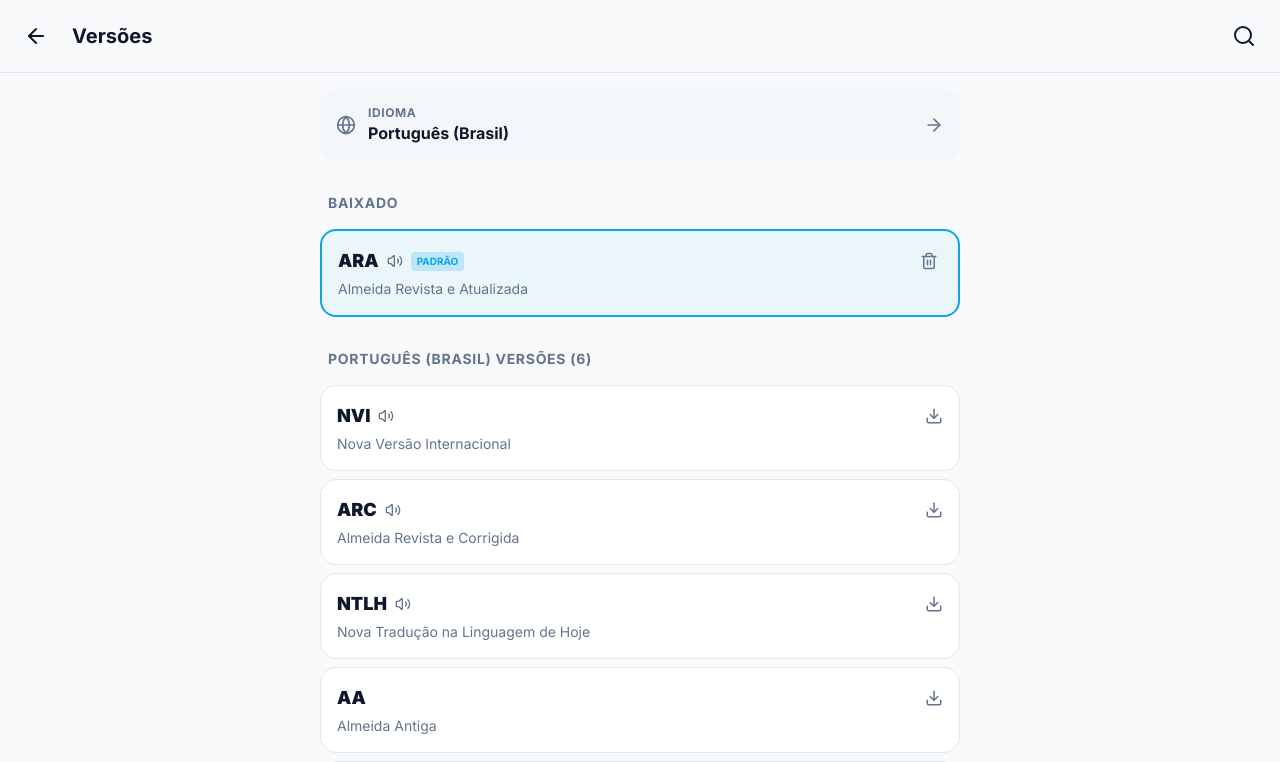
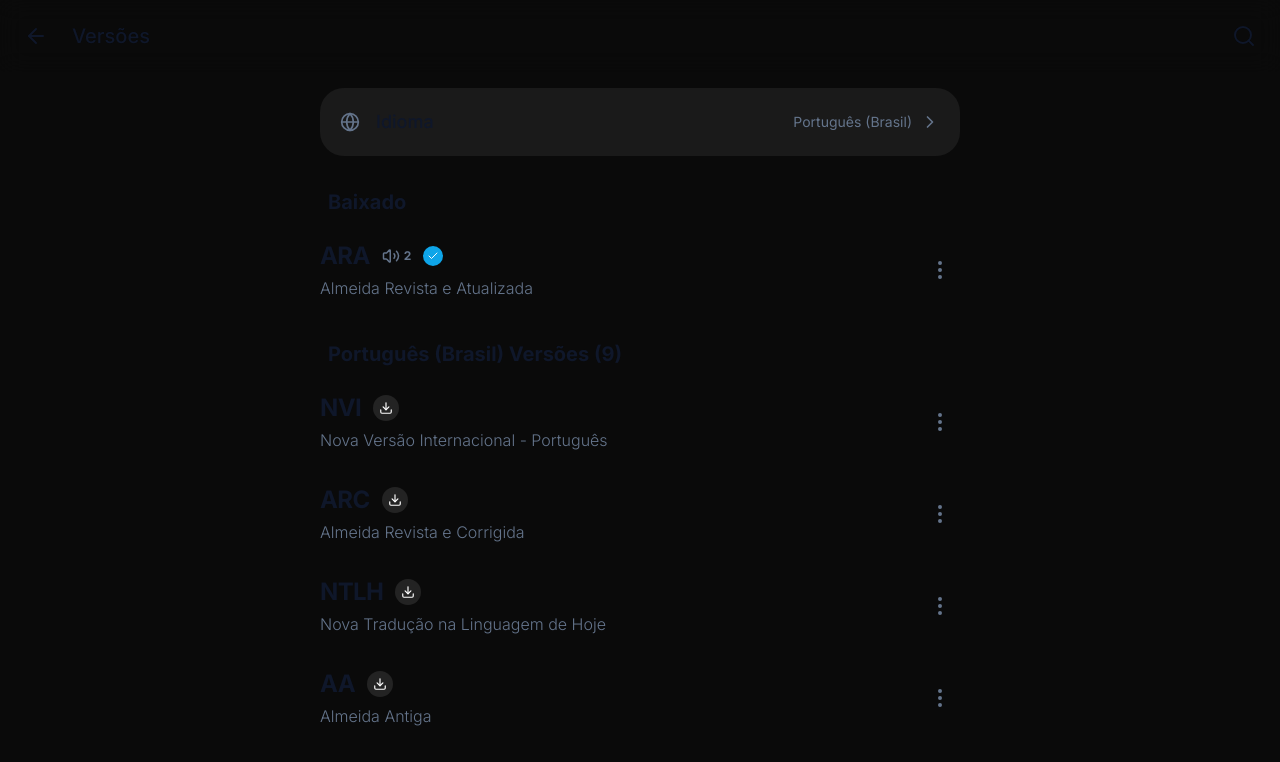
Before and after one commit to multimidiapro/app, a Next.js app: page /bible/versions in a window 1280 px wide. Shown: the top 762 px of the page. Built offline with nearby package versions, Linux system fonts and the light colour scheme.

Commit message:
feat: Implement Bible version download management
Add functionality to download and manage different Bible versions locally. This includes UI updates on the chapter page to show downloaded status and a new versions page for managing downloads and showing available updates.

```diff
--- a/app/bible/[book]/[chapter]/page.tsx
+++ b/app/bible/[book]/[chapter]/page.tsx
@@ -14,7 +14,9 @@
   CheckCircle,
   Sparkles,
   Globe,
-  ChevronDown
+  ChevronDown,
+  Download,
+  Check
 } from 'lucide-react';
 import { BIBLE_BOOKS } from '@/lib/bible-data';
 import { generateVerseExplanation, generateBibleText, enhanceChapterWithMetadata } from '@/lib/ai';
@@ -63,6 +65,7 @@
   const [isEnhancing, setIsEnhancing] = useState(false);
   const [currentVersion, setCurrentVersion] = useState('almeida');
   const [showVersionSelector, setShowVersionSelector] = useState(false);
+  const [downloadedVersions, setDownloadedVersions] = useState<string[]>(['almeida']);
 
   const [selectedVerses, setSelectedVerses] = useState<number[]>([]);
   const [highlights, setHighlights] = useState<Record<number, string>>({});
@@ -176,6 +179,10 @@
           hlData.forEach(h => { hlMap[h.verse] = h.color; });
           setHighlights(hlMap);
           setReadVerses(readData);
+
+          // Load downloaded versions
+          const saved = localStorage.getItem('biblia_ai_downloaded_versions');
+          if (saved) setDownloadedVersions(JSON.parse(saved));
         } catch (e) {
           console.error('Failed to load chapter metadata', e);
         }
@@ -343,24 +350,38 @@
               </button>
 
               {showVersionSelector && (
-                <div className="absolute top-full right-0 mt-2 w-48 bg-card border border-border rounded-2xl shadow-2xl z-50 overflow-hidden animate-in fade-in slide-in-from-top-2">
+                <div className="absolute top-full right-0 mt-2 w-56 bg-card border border-border rounded-2xl shadow-2xl z-50 overflow-hidden animate-in fade-in slide-in-from-top-2">
                   <div className="p-2 flex flex-col gap-1">
                     {[
-                      { id: 'almeida', name: 'Almeida Revista e Corrigida' },
-                      { id: 'nvi', name: 'Nova Versão Internacional' },
-                      { id: 'aa', name: 'Almeida Antiga' },
-                      { id: 'kjv', name: 'King James Version' }
-                    ].map((v) => (
+                      { id: 'almeida', name: 'ARA' },
+                      { id: 'nvi', name: 'NVI' },
+                      { id: 'arc', name: 'ARC' },
+                      { id: 'ntlh', name: 'NTLH' },
+                      { id: 'aa', name: 'AA' },
+                      { id: 'a21', name: 'A21' },
+                      { id: 'kjv', name: 'KJV' },
+                      { id: 'nbv', name: 'NBV' },
+                      { id: 'nvt', name: 'NVT' },
+                    ].filter(v => downloadedVersions.includes(v.id)).map((v) => (
                       <button
                         key={v.id}
                         onClick={() => handleVersionChange(v.id)}
-                        className={`w-full text-left px-4 py-2.5 rounded-xl text-xs font-medium transition-colors ${
+                        className={`w-full text-left px-4 py-2.5 rounded-xl text-xs font-medium transition-colors flex items-center justify-between ${
                           currentVersion === v.id ? 'bg-primary text-primary-foreground' : 'hover:bg-secondary'
                         }`}
                       >
-                        {v.name}
+                        <span>{v.name}</span>
+                        {currentVersion === v.id && <Check size={14} />}
                       </button>
                     ))}
+                    <div className="h-px bg-border my-1" />
+                    <button
+                      onClick={() => router.push('/bible/versions')}
+                      className="w-full text-left px-4 py-2.5 rounded-xl text-xs font-bold text-primary hover:bg-primary/10 transition-colors flex items-center gap-2"
+                    >
+                      <Download size={14} />
+                      Mais versões
+                    </button>
                   </div>
                 </div>
               )}
--- a/app/bible/versions/page.tsx
+++ b/app/bible/versions/page.tsx
@@ -6,19 +6,24 @@
   ArrowLeft,
   Globe,
   Download,
-  Trash2,
   Search,
-  Volume2
+  Volume2,
+  MoreVertical,
+  ChevronRight,
+  Check
 } from 'lucide-react';
 import { getSelectedVersion, setSelectedVersion } from '@/lib/db';
 
 const VERSIONS = [
-  { id: 'almeida', name: 'ARA', fullName: 'Almeida Revista e Atualizada', language: 'Português (Brasil)', hasAudio: true },
-  { id: 'nvi', name: 'NVI', fullName: 'Nova Versão Internacional', language: 'Português (Brasil)', hasAudio: true },
-  { id: 'arc', name: 'ARC', fullName: 'Almeida Revista e Corrigida', language: 'Português (Brasil)', hasAudio: true },
-  { id: 'ntlh', name: 'NTLH', fullName: 'Nova Tradução na Linguagem de Hoje', language: 'Português (Brasil)', hasAudio: true },
-  { id: 'aa', name: 'AA', fullName: 'Almeida Antiga', language: 'Português (Brasil)', hasAudio: false },
-  { id: 'kjv', name: 'KJV', fullName: 'King James Version', language: 'English', hasAudio: true },
+  { id: 'almeida', name: 'ARA', fullName: 'Almeida Revista e Atualizada', language: 'Português (Brasil)', hasAudio: true, hasUpdate: false },
+  { id: 'nvi', name: 'NVI', fullName: 'Nova Versão Internacional - Português', language: 'Português (Brasil)', hasAudio: true, hasUpdate: true },
+  { id: 'arc', name: 'ARC', fullName: 'Almeida Revista e Corrigida', language: 'Português (Brasil)', hasAudio: true, hasUpdate: false },
+  { id: 'ntlh', name: 'NTLH', fullName: 'Nova Tradução na Linguagem de Hoje', language: 'Português (Brasil)', hasAudio: true, hasUpdate: false },
+  { id: 'aa', name: 'AA', fullName: 'Almeida Antiga', language: 'Português (Brasil)', hasAudio: false, hasUpdate: false },
+  { id: 'a21', name: 'A21', fullName: 'Almeida Século 21', language: 'Português (Brasil)', hasAudio: false, hasUpdate: false },
+  { id: 'kjv', name: 'KJV', fullName: 'King James Version', language: 'English', hasAudio: true, hasUpdate: false },
+  { id: 'nbv', name: 'NBV', fullName: 'Nova Bíblia Viva', language: 'Português (Brasil)', hasAudio: true, hasUpdate: false },
+  { id: 'nvt', name: 'NVT', fullName: 'Nova Versão Transformadora', language: 'Português (Brasil)', hasAudio: false, hasUpdate: false },
 ];
 
 export default function VersionsPage() {
@@ -75,99 +80,133 @@
     }, 400);
   };
 
-  const removeDownload = (id: string) => {
-    if (id === 'almeida') return; // Keep default
-    setDownloaded(prev => {
-      const next = prev.filter(v => v !== id);
-      localStorage.setItem('biblia_ai_downloaded_versions', JSON.stringify(next));
-      return next;
-    });
-  };
-
   const filteredVersions = VERSIONS.filter(v =>
     v.name.toLowerCase().includes(searchQuery.toLowerCase()) ||
     v.fullName.toLowerCase().includes(searchQuery.toLowerCase())
   );
 
   return (
-    <div className="min-h-screen bg-background text-foreground flex flex-col">
-      <header className="sticky top-0 z-50 bg-background/80 backdrop-blur-md border-b border-border p-4 flex items-center gap-4">
-        <button onClick={() => router.back()} className="p-2 rounded-full hover:bg-secondary transition-colors">
+    <div className="min-h-screen bg-[#0a0a0a] text-foreground flex flex-col font-sans">
+      <header className="sticky top-0 z-50 bg-[#0a0a0a]/80 backdrop-blur-md p-4 flex items-center gap-4">
+        <button onClick={() => router.back()} className="p-2 rounded-full hover:bg-white/5 transition-colors">
           <ArrowLeft size={24} />
         </button>
-        <h1 className="text-xl font-bold flex-1">Versões</h1>
-        <button className="p-2 rounded-full hover:bg-secondary transition-colors">
+        <h1 className="text-xl font-medium flex-1">Versões</h1>
+        <button className="p-2 rounded-full hover:bg-white/5 transition-colors">
           <Search size={24} />
         </button>
       </header>
 
       <main className="flex-1 p-4 max-w-2xl mx-auto w-full pb-20">
         <div className="mb-8">
-          <button className="w-full flex items-center justify-between p-4 rounded-2xl bg-secondary/50 hover:bg-secondary transition-colors">
-            <div className="flex items-center gap-3">
+          <button className="w-full flex items-center justify-between p-5 rounded-3xl bg-[#1a1a1a] hover:bg-[#222] transition-colors">
+            <div className="flex items-center gap-4">
               <Globe size={20} className="text-muted-foreground" />
-              <div className="text-left">
-                <p className="text-xs text-muted-foreground font-bold uppercase tracking-wider">Idioma</p>
-                <p className="font-bold">Português (Brasil)</p>
-              </div>
+              <p className="font-medium text-lg">Idioma</p>
             </div>
-            <ArrowLeft size={20} className="rotate-180 text-muted-foreground" />
+            <div className="flex items-center gap-2 text-muted-foreground">
+              <span className="text-sm">Português (Brasil)</span>
+              <ChevronRight size={20} className="rotate-0" />
+            </div>
           </button>
         </div>
 
-        <section className="mb-8">
-          <h2 className="text-sm font-bold text-muted-foreground uppercase tracking-wider mb-4 px-2">Baixado</h2>
-          <div className="flex flex-col gap-2">
+        <section className="mb-10">
+          <h2 className="text-xl font-bold mb-6 px-2">Baixado</h2>
+          <div className="flex flex-col gap-6">
             {VERSIONS.filter(v => downloaded.includes(v.id)).map(v => (
               <div
                 key={v.id}
-                className={`p-4 rounded-2xl border-2 transition-all ${
-                  selected === v.id ? 'border-primary bg-primary/5' : 'border-transparent bg-card hover:bg-secondary/30'
-                }`}
+                className="group cursor-pointer"
                 onClick={() => handleSelect(v.id)}
               >
-                <div className="flex items-center justify-between mb-1">
-                  <div className="flex items-center gap-2">
-                    <span className="text-lg font-black">{v.name}</span>
-                    {v.hasAudio && <Volume2 size={16} className="text-muted-foreground" />}
-                    {v.id === 'almeida' && <span className="text-[10px] bg-primary/20 text-primary px-1.5 py-0.5 rounded font-bold">PADRÃO</span>}
+                <div className="flex items-center justify-between">
+                  <div className="flex flex-col gap-1">
+                    <div className="flex items-center gap-3">
+                      <span className="text-2xl font-bold tracking-tight">{v.name}</span>
+                      {v.hasAudio && (
+                        <div className="flex items-center gap-1 text-muted-foreground">
+                          <Volume2 size={18} />
+                          <span className="text-xs font-bold">2</span>
+                        </div>
+                      )}
+                      {selected === v.id && (
+                        <div className="w-5 h-5 rounded-full bg-primary flex items-center justify-center">
+                          <Check size={12} className="text-primary-foreground" />
+                        </div>
+                      )}
+                    </div>
+                    <p className="text-base text-muted-foreground font-light">{v.fullName}</p>
+                    {v.hasUpdate && (
+                      <div className="mt-1">
+                        <span className="text-[10px] text-emerald-500 font-bold uppercase tracking-wider">
+                          Atualização disponível
+                        </span>
+                      </div>
+                    )}
                   </div>
                   <button
                     onClick={(e) => {
                       e.stopPropagation();
-                      removeDownload(v.id);
+                      // Show menu
                     }}
-                    className="p-1 text-muted-foreground hover:text-destructive transition-colors"
+                    className="p-2 text-muted-foreground hover:text-foreground transition-colors"
                   >
-                    <Trash2 size={18} />
+                    <MoreVertical size={24} />
                   </button>
                 </div>
-                <p className="text-sm text-muted-foreground">{v.fullName}</p>
               </div>
             ))}
           </div>
         </section>
 
         {Object.keys(downloading).length > 0 && (
-          <section className="mb-8">
-            <h2 className="text-sm font-bold text-muted-foreground uppercase tracking-wider mb-4 px-2">Baixando</h2>
-            <div className="flex flex-col gap-2">
+          <section className="mb-10">
+            <h2 className="text-xl font-bold mb-6 px-2">Baixando</h2>
+            <div className="flex flex-col gap-6">
               {VERSIONS.filter(v => downloading[v.id] !== undefined).map(v => (
-                <div key={v.id} className="p-4 rounded-2xl bg-card border border-border">
-                  <div className="flex items-center justify-between mb-3">
-                    <div className="flex items-center gap-2">
-                      <span className="text-lg font-black">{v.name}</span>
-                      <Volume2 size={16} className="text-muted-foreground" />
+                <div key={v.id} className="flex items-center justify-between">
+                  <div className="flex flex-col gap-1">
+                    <div className="flex items-center gap-3">
+                      <span className="text-2xl font-bold tracking-tight">{v.name}</span>
+                      <Volume2 size={18} className="text-muted-foreground" />
                     </div>
-                    <span className="text-sm font-bold text-primary">{downloading[v.id]}%</span>
+                    <p className="text-base text-muted-foreground font-light">{v.fullName}</p>
+                    <div className="mt-3 w-32 h-1 bg-white/10 rounded-full overflow-hidden">
+                      <div
+                        className="h-full bg-white transition-all duration-300"
+                        style={{ width: `${downloading[v.id]}%` }}
+                      />
+                    </div>
+                    <p className="text-xs text-muted-foreground mt-2 font-medium">Baixando Versão</p>
                   </div>
-                  <div className="h-1.5 w-full bg-secondary rounded-full overflow-hidden">
-                    <div
-                      className="h-full bg-primary transition-all duration-300"
-                      style={{ width: `${downloading[v.id]}%` }}
-                    />
+                  <div className="relative w-14 h-14">
+                    <svg className="w-full h-full transform -rotate-90">
+                      <circle
+                        cx="28"
+                        cy="28"
+                        r="24"
+                        stroke="currentColor"
+                        strokeWidth="3"
+                        fill="transparent"
+                        className="text-white/10"
+                      />
+                      <circle
+                        cx="28"
+                        cy="28"
+                        r="24"
+                        stroke="currentColor"
+                        strokeWidth="3"
+                        fill="transparent"
+                        strokeDasharray={2 * Math.PI * 24}
+                        strokeDashoffset={2 * Math.PI * 24 * (1 - downloading[v.id] / 100)}
+                        className="text-red-500 transition-all duration-300"
+                      />
+                    </svg>
+                    <span className="absolute inset-0 flex items-center justify-center text-xs font-bold">
+                      {downloading[v.id]}%
+                    </span>
                   </div>
-                  <p className="text-xs text-muted-foreground mt-2">Baixando Versão...</p>
                 </div>
               ))}
             </div>
@@ -175,24 +214,28 @@
         )}
 
         <section>
-          <h2 className="text-sm font-bold text-muted-foreground uppercase tracking-wider mb-4 px-2">
+          <h2 className="text-xl font-bold mb-6 px-2">
             Português (Brasil) Versões ({filteredVersions.length})
           </h2>
-          <div className="flex flex-col gap-2">
+          <div className="flex flex-col gap-8">
             {filteredVersions.filter(v => !downloaded.includes(v.id) && downloading[v.id] === undefined).map(v => (
               <div
                 key={v.id}
-                className="p-4 rounded-2xl bg-card border border-border hover:bg-secondary/30 transition-colors cursor-pointer group"
+                className="flex items-center justify-between group cursor-pointer"
                 onClick={() => startDownload(v.id)}
               >
-                <div className="flex items-center justify-between mb-1">
-                  <div className="flex items-center gap-2">
-                    <span className="text-lg font-black">{v.name}</span>
-                    {v.hasAudio && <Volume2 size={16} className="text-muted-foreground" />}
+                <div className="flex flex-col gap-1">
+                  <div className="flex items-center gap-3">
+                    <span className="text-2xl font-bold tracking-tight">{v.name}</span>
+                    <button className="p-1.5 bg-white/10 rounded-lg text-white">
+                      <Download size={14} />
+                    </button>
                   </div>
-                  <Download size={18} className="text-muted-foreground group-hover:text-primary transition-colors" />
+                  <p className="text-base text-muted-foreground font-light">{v.fullName}</p>
                 </div>
-                <p className="text-sm text-muted-foreground">{v.fullName}</p>
+                <button className="p-2 text-muted-foreground hover:text-foreground transition-colors">
+                  <MoreVertical size={24} />
+                </button>
               </div>
             ))}
           </div>
```
